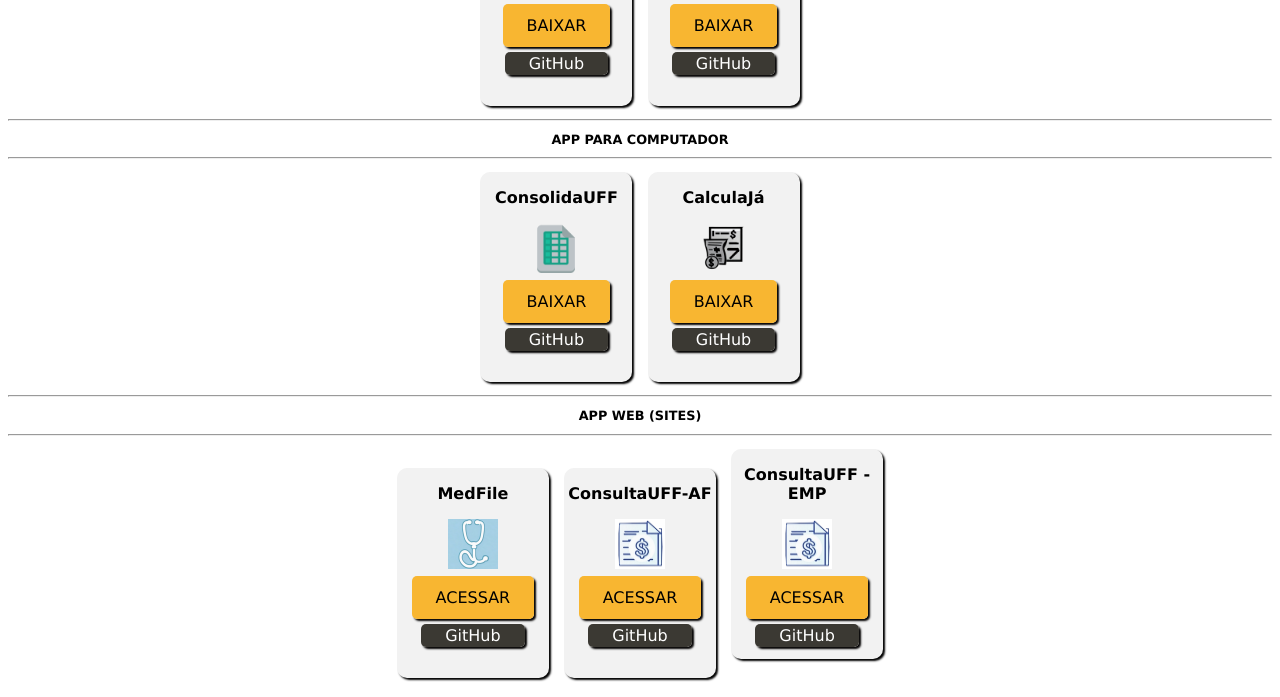
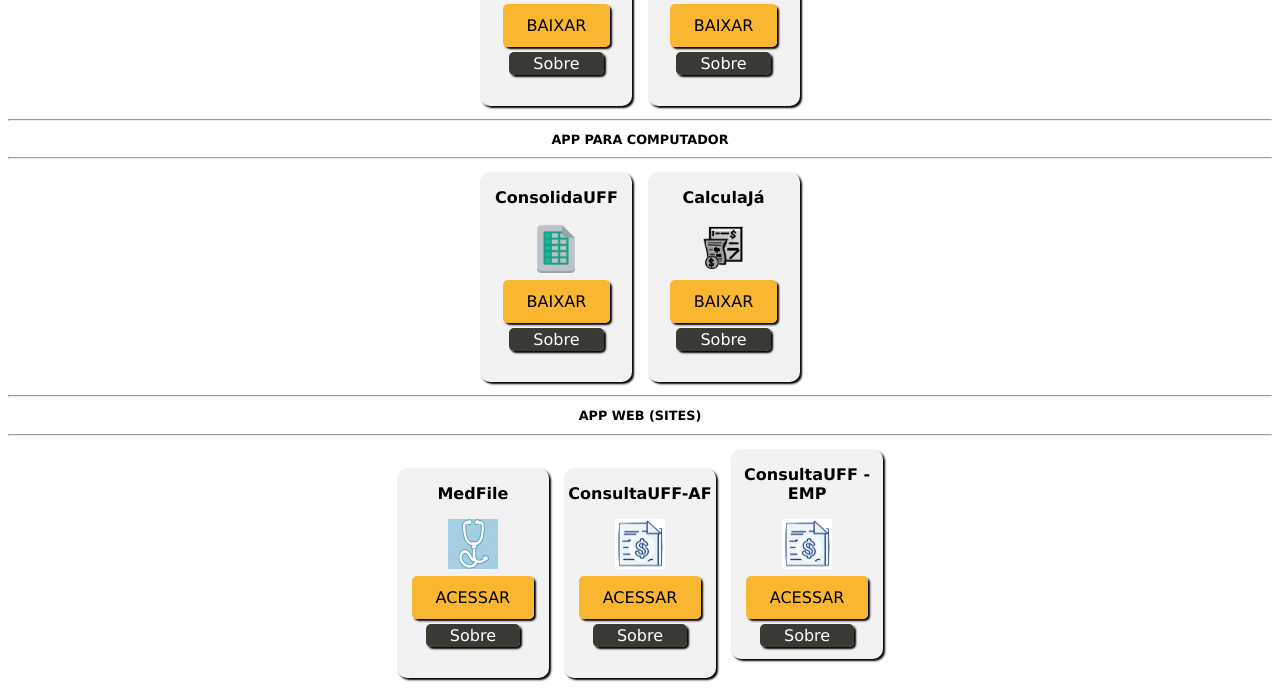
Before and after one commit to RenataVerasVenturim/Projects_of_mine, a plain HTML site: page index.html in a window 1280 px wide. Shown: the part 320-1017 px from the top of the page. Drawn offline with Linux system fonts and the light colour scheme.

Commit message:
Add files via upload

```diff
--- a/index.html
+++ b/index.html
@@ -35,7 +35,7 @@
                 <a href="apks/CompraFácil.apk" class="btn" download>BAIXAR</a>
                 <br>
                 <br>
-                <a href="https://github.com/RenataVerasVenturim/Lista_compras_CompraFacil" class="btn-github">GitHub</a>
+                <a href="https://github.com/RenataVerasVenturim/Lista_compras_CompraFacil" class="btn-github">Sobre</a>
             </span>
             <span class="logo_e_botao">
                 <p>
@@ -46,7 +46,7 @@
                 <a href="apks/CalculaJá.apk" class="btn" download>BAIXAR</a>
                 <br>
                 <br>
-                <a href="https://github.com/RenataVerasVenturim/Calculadora_de_pss_e_irrf_2023" class="btn-github">GitHub</a>
+                <a href="https://github.com/RenataVerasVenturim/Calculadora_de_pss_e_irrf_2023" class="btn-github">Sobre</a>
 
             </span>
         </div>
@@ -65,7 +65,7 @@
                 <a href="https://github.com/RenataVerasVenturim/Autoexecutavel_Python_Planilhar_PDFs/raw/main/ConsolidaUFF/ConsultaUFF.exe" class="btn" download>BAIXAR</a>
                 <br>
                 <br>
-                <a href="https://github.com/RenataVerasVenturim/Autoexecutavel_Python_Planilhar_PDFs" class="btn-github">GitHub</a>
+                <a href="https://github.com/RenataVerasVenturim/Autoexecutavel_Python_Planilhar_PDFs" class="btn-github">Sobre</a>
             </span>
             <span class="logo_e_botao">
                 <p>
@@ -76,7 +76,7 @@
                 <a href="https://apps.microsoft.com/store/detail/calculaj%C3%A1/9P89BLQBWTBN?hl=pt-br&gl=br" class="btn">BAIXAR</a>
                 <br>
                 <br>
-                <a href="https://github.com/RenataVerasVenturim/Calculadora_de_pss_e_irrf_2023" class="btn-github">GitHub</a>
+                <a href="https://github.com/RenataVerasVenturim/Calculadora_de_pss_e_irrf_2023" class="btn-github">Sobre</a>
 
             </span>
         </div>
@@ -95,7 +95,7 @@
                         <a href="https://renataverasventurim.github.io/MedFile_meuprontuario/" class="btn">ACESSAR</a>
                         <br>
                         <br>
-                        <a href="https://github.com/RenataVerasVenturim/MedFile_meuprontuario" class="btn-github">GitHub</a>
+                        <a href="https://github.com/RenataVerasVenturim/MedFile_meuprontuario" class="btn-github">Sobre</a>
                     </span>
                     <span class="logo_e_botao">
                         <p>
@@ -106,7 +106,7 @@
                         <a href="https://script.google.com/macros/s/AKfycbwfugUFN6AQbCdrToKHoY92yt-NRTXdueoqIjmaMRDypFFDIHYZa7C8hJX_JzNRyZCpTw/exec" class="btn">ACESSAR</a>
                         <br>
                         <br>
-                        <a href="https://github.com/RenataVerasVenturim/AppScript_to_find_values_in_Sheets_and_chatbot" class="btn-github">GitHub</a>
+                        <a href="https://github.com/RenataVerasVenturim/AppScript_to_find_values_in_Sheets_and_chatbot" class="btn-github">Sobre</a>
 
                     </span>
                     <span class="logo_e_botao">
@@ -118,7 +118,7 @@
                         <a href="https://script.google.com/macros/s/AKfycbwwWVBbxUH7Tge19ShBLoRY2hNRyO7MzzzyyCA5Pq5NJPcQjYjL1mHYxxT4-EloePtZ/exec" class="btn" >ACESSAR</a>
                         <br>
                         <br>
-                        <a href="https://github.com/RenataVerasVenturim/AppScript_to_find_values_in_Sheets_and_chatbot" class="btn-github">GitHub</a>
+                        <a href="https://github.com/RenataVerasVenturim/AppScript_to_find_values_in_Sheets_and_chatbot" class="btn-github">Sobre</a>
 
                     </span>
                 </div>
```
